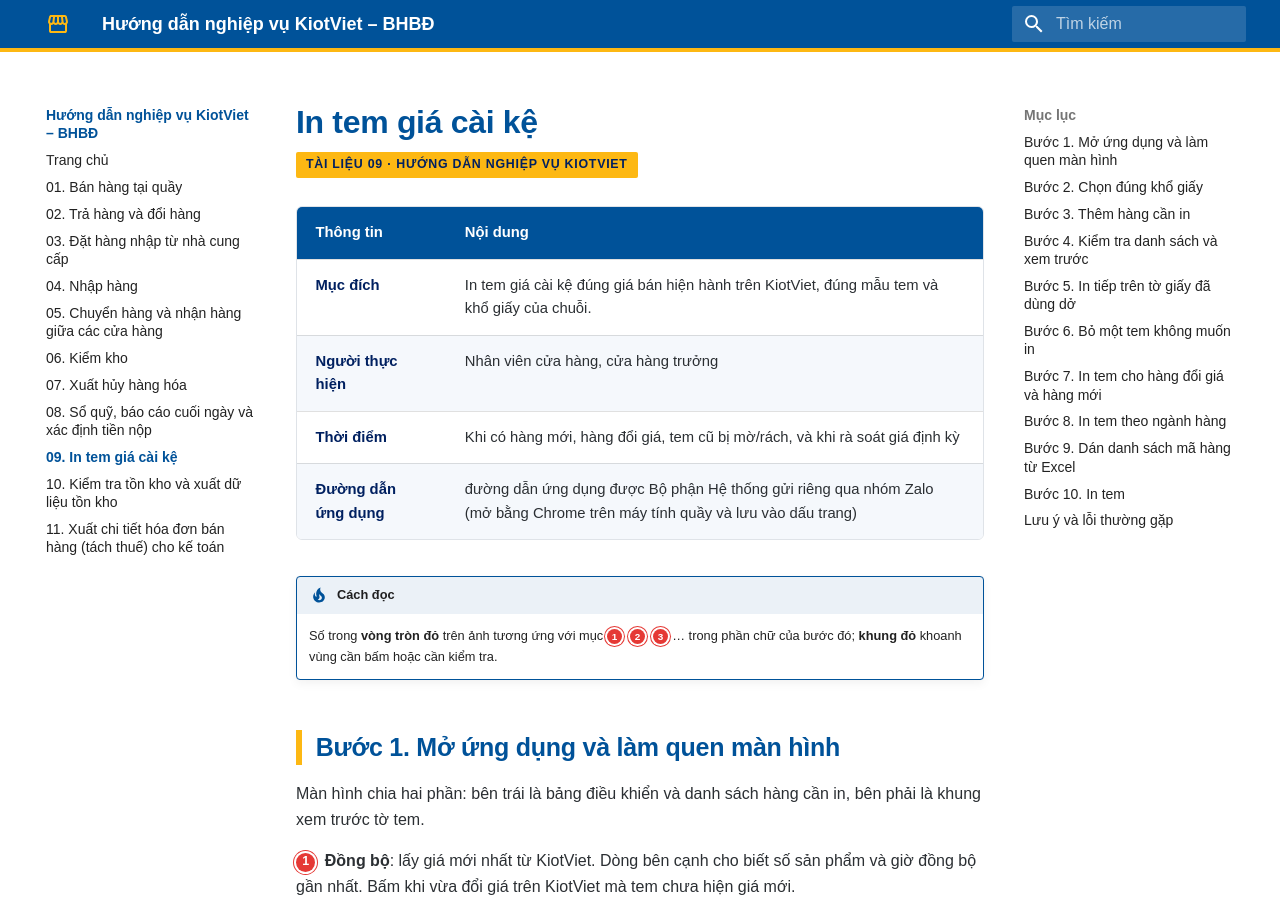
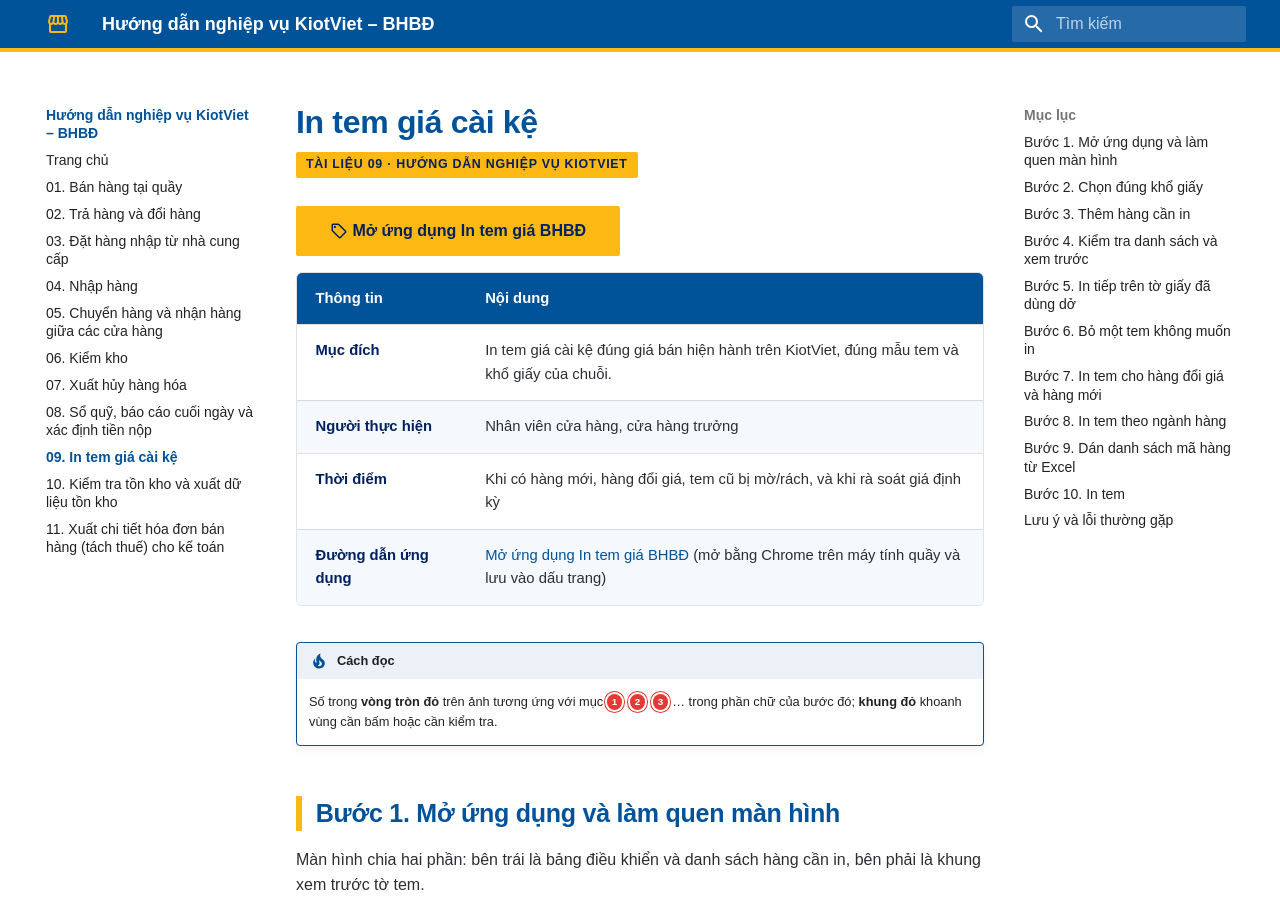
Before and after one commit to dangthinh53-lang/huongdan-kiotviet-bhbd, an MkDocs documentation site: the page built from docs/09-in-tem-gia-cai-ke.md, in a window 1280 px wide and 900 px high. Built offline with MkDocs 1.6.1 and Material for MkDocs 9.7.7, drawn with Linux system fonts in a browser that asks for light colours.

Commit message:
Tài liệu 09: gắn link ứng dụng In tem giá

```diff
--- a/docs/09-in-tem-gia-cai-ke.md
+++ b/docs/09-in-tem-gia-cai-ke.md
@@ -1,13 +1,16 @@
 # In tem giá cài kệ
 
 <p class="doc-code">TÀI LIỆU 09 · HƯỚNG DẪN NGHIỆP VỤ KIOTVIET</p>
+
+[:material-tag-outline: Mở ứng dụng In tem giá BHBĐ](https://script.google.com/macros/s/AKfycbwLO1nBi8HrV2fkjHU42S5Fk6Nbz6gUvgh9tOBNMS32fVJOZ33NON_qHXPrjc38h8E5/exec){ .md-button .md-button--primary target="_blank" }
+
 
 | Thông tin | Nội dung |
 |---|---|
 | **Mục đích** | In tem giá cài kệ đúng giá bán hiện hành trên KiotViet, đúng mẫu tem và khổ giấy của chuỗi. |
 | **Người thực hiện** | Nhân viên cửa hàng, cửa hàng trưởng |
 | **Thời điểm** | Khi có hàng mới, hàng đổi giá, tem cũ bị mờ/rách, và khi rà soát giá định kỳ |
-| **Đường dẫn ứng dụng** | đường dẫn ứng dụng được Bộ phận Hệ thống gửi riêng qua nhóm Zalo (mở bằng Chrome trên máy tính quầy và lưu vào dấu trang) |
+| **Đường dẫn ứng dụng** | [Mở ứng dụng In tem giá BHBĐ](https://script.google.com/macros/s/AKfycbwLO1nBi8HrV2fkjHU42S5Fk6Nbz6gUvgh9tOBNMS32fVJOZ33NON_qHXPrjc38h8E5/exec) (mở bằng Chrome trên máy tính quầy và lưu vào dấu trang) |
 
 !!! tip "Cách đọc"
     Số trong **vòng tròn đỏ** trên ảnh tương ứng với mục <span class="num">1</span> <span class="num">2</span> <span class="num">3</span>… trong phần chữ của bước đó; **khung đỏ** khoanh vùng cần bấm hoặc cần kiểm tra.
```
